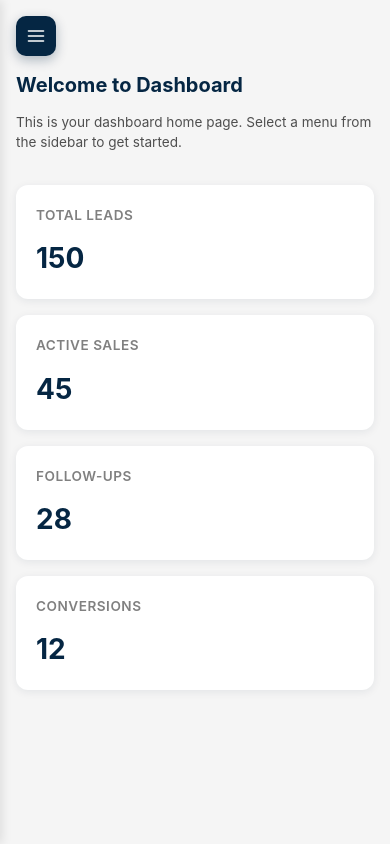
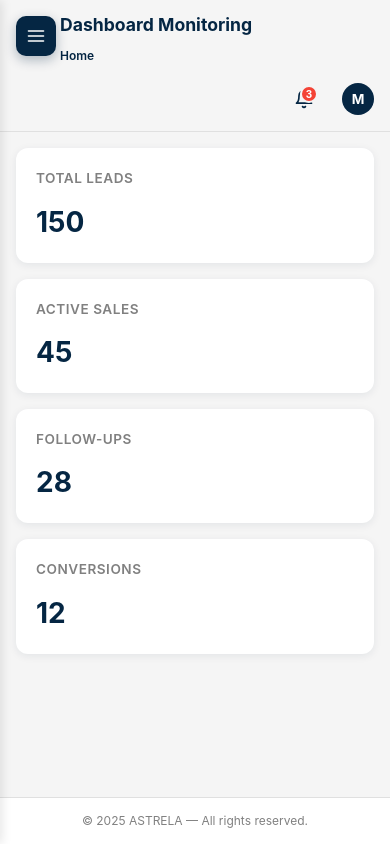
Before and after one commit to KafiRijal/Astrela-app, a React (Vite) app: page /dashboard in a window 390 px wide. Built offline with nearby package versions, Linux system fonts and the light colour scheme.

Commit message:
Feat header and footer dashboard

```diff
--- /dev/null
+++ b/src/components/Dashboard/Footer/DashboardFooter.jsx
@@ -0,0 +1,17 @@
+import styles from "./DashboardFooter.module.css";
+
+const DashboardFooter = () => {
+  const currentYear = new Date().getFullYear();
+
+  return (
+    <footer className={styles.footer}>
+      <div className={styles.container}>
+        <p className={styles.copyright}>
+          © {currentYear} ASTRELA — All rights reserved.
+        </p>
+      </div>
+    </footer>
+  );
+};
+
+export default DashboardFooter;
--- /dev/null
+++ b/src/components/Dashboard/Footer/DashboardFooter.module.css
@@ -0,0 +1,57 @@
+:root {
+  --primary: #052643;
+  --secondary-1: #d0b05a;
+  --secondary-2: #3e6fa6;
+  --secondary-3: #e8d8a6;
+  --secondary-4: #1a3e57;
+
+  --black: #0d0d0d;
+  --gray-1: #1e1e1e;
+  --gray-2: #333333;
+  --gray-3: #4f4f4f;
+  --gray-4: #808080;
+  --gray-5: #b0b0b0;
+  --gray-6: #e0e0e0;
+  --gray-7: #f5f5f5;
+  --white: #ffffff;
+}
+
+.footer {
+  background: var(--white);
+  border-top: 1px solid var(--gray-6);
+  padding: 20px 32px;
+  margin-top: auto;
+}
+
+.container {
+  display: flex;
+  justify-content: center;
+  align-items: center;
+}
+
+.copyright {
+  text-align: center;
+  font-size: 0.85rem;
+  color: var(--gray-4);
+  margin: 0;
+}
+
+@media (max-width: 768px) {
+  .footer {
+    padding: 16px 20px;
+  }
+
+  .copyright {
+    font-size: 0.8rem;
+  }
+}
+
+@media (max-width: 480px) {
+  .footer {
+    padding: 14px 16px;
+  }
+
+  .copyright {
+    font-size: 0.75rem;
+  }
+}
--- /dev/null
+++ b/src/components/Dashboard/Header/Header.jsx
@@ -0,0 +1,111 @@
+import { useState } from "react";
+import { useLocation } from "react-router-dom";
+import styles from "./Header.module.css";
+import { FiBell, FiChevronRight } from "react-icons/fi";
+
+const Header = () => {
+  const location = useLocation();
+  const [notifications] = useState(3);
+
+  const getPageTitle = () => {
+    const path = location.pathname;
+    if (path === "/dashboard") return "Dashboard Monitoring";
+    if (path.includes("/leads")) return "Lead List";
+    if (path.includes("/lead-detail")) return "Lead Detail";
+    if (path.includes("/sales")) return "Sales Management";
+    if (path.includes("/follow-up")) return "Follow-Up Scheduler";
+    if (path.includes("/call-logs")) return "Call Logs";
+    if (path.includes("/exports")) return "Export Data";
+    if (path.includes("/profile")) return "Profile Settings";
+    return "Dashboard";
+  };
+
+  const getSubtitle = () => {
+    const path = location.pathname;
+    if (path === "/dashboard") return "";
+    if (path.includes("/leads"))
+      return "Search, filter, sort, log calls and export leads";
+    if (path.includes("/lead-detail"))
+      return "Detailed profile and call interactions";
+    if (path.includes("/sales"))
+      return "Track and manage your sales activities";
+    if (path.includes("/follow-up"))
+      return "Manage scheduled follow-ups — date, contact, notes and status.";
+    if (path.includes("/call-logs")) return "View and analyze call history";
+    if (path.includes("/exports"))
+      return "Export Leads & Call Logs — choose filters, preview and download";
+    if (path.includes("/profile")) return "Manage your account settings";
+    return "";
+  };
+
+  const getBreadcrumbs = () => {
+    const path = location.pathname;
+    const breadcrumbs = [{ label: "Home", path: "/dashboard" }];
+
+    if (path !== "/dashboard") {
+      const pageName = getPageTitle();
+      if (pageName !== "Dashboard") {
+        breadcrumbs.push({ label: pageName, path: path });
+      }
+    }
+
+    return breadcrumbs;
+  };
+
+  return (
+    <header className={styles.header}>
+      <div className={styles.container}>
+        {/* Left Section - Title & Breadcrumb */}
+        <div className={styles.left}>
+          <h1 className={styles.title}>{getPageTitle()}</h1>
+          {getSubtitle() && <p className={styles.subtitle}>{getSubtitle()}</p>}
+
+          {/* Breadcrumb */}
+          <nav className={styles.breadcrumb} aria-label="Breadcrumb">
+            {getBreadcrumbs().map((crumb, index) => (
+              <span key={crumb.path} className={styles.breadcrumbItem}>
+                {index > 0 && (
+                  <FiChevronRight className={styles.breadcrumbSeparator} />
+                )}
+                <a
+                  href={crumb.path}
+                  className={
+                    index === getBreadcrumbs().length - 1
+                      ? styles.breadcrumbActive
+                      : styles.breadcrumbLink
+                  }
+                >
+                  {crumb.label}
+                </a>
+              </span>
+            ))}
+          </nav>
+        </div>
+
+        {/* Right Section - User Info */}
+        <div className={styles.right}>
+          {/* Notification Bell */}
+          <button className={styles.notificationBtn} aria-label="Notifications">
+            <FiBell />
+            {notifications > 0 && (
+              <span className={styles.notificationBadge}>{notifications}</span>
+            )}
+          </button>
+
+          {/* User Profile */}
+          <div className={styles.userProfile}>
+            <div className={styles.userInfo}>
+              <span className={styles.userName}>Marsela</span>
+              <span className={styles.userRole}>Admin</span>
+            </div>
+            <div className={styles.userAvatar}>
+              <span>M</span>
+            </div>
+          </div>
+        </div>
+      </div>
+    </header>
+  );
+};
+
+export default Header;
--- /dev/null
+++ b/src/components/Dashboard/Header/Header.module.css
@@ -0,0 +1,253 @@
+:root {
+  --primary: #052643;
+  --secondary-1: #d0b05a;
+  --secondary-2: #3e6fa6;
+  --secondary-3: #e8d8a6;
+  --secondary-4: #1a3e57;
+
+  --black: #0d0d0d;
+  --gray-1: #1e1e1e;
+  --gray-2: #333333;
+  --gray-3: #4f4f4f;
+  --gray-4: #808080;
+  --gray-5: #b0b0b0;
+  --gray-6: #e0e0e0;
+  --gray-7: #f5f5f5;
+  --white: #ffffff;
+}
+
+.header {
+  background: var(--gray-7);
+  padding: 24px 32px;
+  border-bottom: 1px solid var(--gray-6);
+  position: sticky;
+  top: 0;
+  z-index: 100;
+}
+
+.container {
+  display: flex;
+  justify-content: space-between;
+  align-items: flex-start;
+  gap: 24px;
+}
+
+.left {
+  flex: 1;
+  display: flex;
+  flex-direction: column;
+  gap: 8px;
+}
+
+.title {
+  font-size: 1.75rem;
+  font-weight: 700;
+  color: var(--primary);
+  margin: 0;
+  line-height: 1.2;
+}
+
+.subtitle {
+  font-size: 0.9rem;
+  color: var(--gray-3);
+  margin: 0;
+  line-height: 1.4;
+}
+
+.breadcrumb {
+  display: flex;
+  align-items: center;
+  gap: 6px;
+  margin-top: 4px;
+}
+
+.breadcrumbItem {
+  display: flex;
+  align-items: center;
+  gap: 6px;
+}
+
+.breadcrumbSeparator {
+  color: var(--gray-4);
+  font-size: 14px;
+}
+
+.breadcrumbLink {
+  color: var(--gray-4);
+  text-decoration: none;
+  font-size: 0.85rem;
+  transition: color 0.2s ease;
+}
+
+.breadcrumbLink:hover {
+  color: var(--primary);
+}
+
+.breadcrumbActive {
+  color: var(--primary);
+  font-weight: 600;
+  font-size: 0.85rem;
+  text-decoration: none;
+  cursor: default;
+}
+
+.right {
+  display: flex;
+  align-items: center;
+  gap: 20px;
+}
+
+.notificationBtn {
+  position: relative;
+  background: transparent;
+  border: none;
+  color: var(--primary);
+  font-size: 22px;
+  cursor: pointer;
+  padding: 8px;
+  border-radius: 8px;
+  transition: background 0.2s ease;
+  display: flex;
+  align-items: center;
+  justify-content: center;
+}
+
+.notificationBtn:hover {
+  background: rgba(5, 38, 67, 0.08);
+}
+
+.notificationBadge {
+  position: absolute;
+  top: 4px;
+  right: 4px;
+  background: var(--error);
+  color: var(--white);
+  font-size: 10px;
+  font-weight: 700;
+  width: 18px;
+  height: 18px;
+  border-radius: 50%;
+  display: flex;
+  align-items: center;
+  justify-content: center;
+  border: 2px solid var(--gray-7);
+}
+
+/* User Profile */
+.userProfile {
+  display: flex;
+  align-items: center;
+  gap: 12px;
+}
+
+.userInfo {
+  display: flex;
+  flex-direction: column;
+  align-items: flex-end;
+  gap: 2px;
+}
+
+.userName {
+  font-size: 0.95rem;
+  font-weight: 600;
+  color: var(--primary);
+  line-height: 1;
+}
+
+.userRole {
+  font-size: 0.75rem;
+  color: var(--gray-4);
+  line-height: 1;
+}
+
+.userAvatar {
+  width: 44px;
+  height: 44px;
+  border-radius: 50%;
+  background: var(--primary);
+  color: var(--white);
+  display: flex;
+  align-items: center;
+  justify-content: center;
+  font-size: 1.1rem;
+  font-weight: 700;
+}
+
+@media (max-width: 1024px) {
+  .header {
+    padding: 20px 24px;
+  }
+
+  .title {
+    font-size: 1.5rem;
+  }
+
+  .userInfo {
+    display: none;
+  }
+}
+
+@media (max-width: 768px) {
+  .header {
+    padding: 16px 20px;
+    padding-left: 70px;
+  }
+
+  .container {
+    flex-direction: column;
+    gap: 16px;
+  }
+
+  .title {
+    font-size: 1.25rem;
+  }
+
+  .subtitle {
+    font-size: 0.85rem;
+  }
+
+  .breadcrumb {
+    font-size: 0.8rem;
+  }
+
+  .right {
+    width: 100%;
+    justify-content: flex-end;
+  }
+
+  .userAvatar {
+    width: 36px;
+    height: 36px;
+    font-size: 0.95rem;
+  }
+
+  .notificationBtn {
+    font-size: 20px;
+  }
+}
+
+@media (max-width: 480px) {
+  .header {
+    padding: 14px 16px;
+    padding-left: 60px;
+  }
+
+  .title {
+    font-size: 1.1rem;
+  }
+
+  .subtitle {
+    font-size: 0.8rem;
+  }
+
+  .breadcrumbLink,
+  .breadcrumbActive {
+    font-size: 0.75rem;
+  }
+
+  .userAvatar {
+    width: 32px;
+    height: 32px;
+    font-size: 0.85rem;
+  }
+}
--- a/src/components/Dashboard/Sidebar/Sidebar.jsx
+++ b/src/components/Dashboard/Sidebar/Sidebar.jsx
@@ -1,4 +1,3 @@
-// src/components/Dashboard/Sidebar/Sidebar.jsx
 import { useState } from "react";
 import { useNavigate, useLocation } from "react-router-dom";
 import styles from "./Sidebar.module.css";
--- a/src/components/LandingPage/Hero/Hero.module.css
+++ b/src/components/LandingPage/Hero/Hero.module.css
@@ -196,7 +196,6 @@
   text-align: center;
 }
 
-/* Tablet Breakpoint */
 @media (max-width: 1024px) {
   .container {
     gap: 40px;
--- a/src/pages/Dashboard/Dashboard.jsx
+++ b/src/pages/Dashboard/Dashboard.jsx
@@ -1,5 +1,6 @@
-// src/pages/Dashboard/Dashboard.jsx
 import Sidebar from "../../components/Dashboard/Sidebar/Sidebar";
+import Header from "../../components/Dashboard/Header/Header";
+import DashboardFooter from "../../components/Dashboard/Footer/DashboardFooter";
 import styles from "./Dashboard.module.css";
 
 const Dashboard = () => {
@@ -7,15 +8,11 @@ const Dashboard = () => {
     <div className={styles.dashboardLayout}>
       <Sidebar />
 
+      <div className={styles.contentWrapper}>
+        <Header />
+
         <main className={styles.mainContent}>
           <div className={styles.container}>
-          <h1 className={styles.title}>Welcome to Dashboard</h1>
-          <p className={styles.subtitle}>
-            This is your dashboard home page. Select a menu from the sidebar to
-            get started.
-          </p>
-
-          {/* Temporary content to show the dashboard is working */}
             <div className={styles.grid}>
               <div className={styles.card}>
                 <h3>Total Leads</h3>
@@ -36,6 +33,9 @@ const Dashboard = () => {
             </div>
           </div>
         </main>
+
+        <DashboardFooter />
+      </div>
     </div>
   );
 };
--- a/src/pages/Dashboard/Dashboard.module.css
+++ b/src/pages/Dashboard/Dashboard.module.css
@@ -1,5 +1,3 @@
-/* src/pages/Dashboard/Dashboard.module.css */
-
 :root {
   --primary: #052643;
   --secondary-1: #d0b05a;
@@ -29,11 +27,18 @@
   background: var(--gray-7);
 }
 
+.contentWrapper {
+  flex: 1;
+  margin-left: 240px;
+  display: flex;
+  flex-direction: column;
+  min-height: 100vh;
+  transition: margin-left 0.3s ease;
+}
+
 .mainContent {
   flex: 1;
-  margin-left: 240px;
   padding: 32px;
-  transition: margin-left 0.3s ease;
 }
 
 .container {
@@ -41,24 +46,10 @@
   margin: 0 auto;
 }
 
-.title {
-  font-size: 2rem;
-  font-weight: 700;
-  color: var(--primary);
-  margin: 0 0 12px 0;
-}
-
-.subtitle {
-  font-size: 1rem;
-  color: var(--gray-3);
-  margin: 0 0 32px 0;
-}
-
 .grid {
   display: grid;
   grid-template-columns: repeat(auto-fit, minmax(250px, 1fr));
   gap: 24px;
-  margin-top: 32px;
 }
 
 .card {
@@ -90,15 +81,13 @@
   margin: 0;
 }
 
-/* Responsive */
 @media (max-width: 1024px) {
-  .mainContent {
+  .contentWrapper {
     margin-left: 220px;
-    padding: 24px;
   }
 
-  .title {
-    font-size: 1.75rem;
+  .mainContent {
+    padding: 24px;
   }
 
   .grid {
@@ -108,17 +97,12 @@
 }
 
 @media (max-width: 768px) {
-  .mainContent {
+  .contentWrapper {
     margin-left: 0;
-    padding: 80px 20px 20px;
   }
 
-  .title {
-    font-size: 1.5rem;
-  }
-
-  .subtitle {
-    font-size: 0.9rem;
+  .mainContent {
+    padding: 20px;
   }
 
   .grid {
@@ -137,16 +121,7 @@
 
 @media (max-width: 480px) {
   .mainContent {
-    padding: 70px 16px 16px;
-  }
-
-  .title {
-    font-size: 1.25rem;
-  }
-
-  .subtitle {
-    font-size: 0.85rem;
-    margin-bottom: 24px;
+    padding: 16px;
   }
 
   .card h3 {
```
Also changed, not shown: src/components/Dashboard/Sidebar/Sidebar.module.css (+0 -10 lines). Lines whose indentation alone changed are shown as unchanged.
